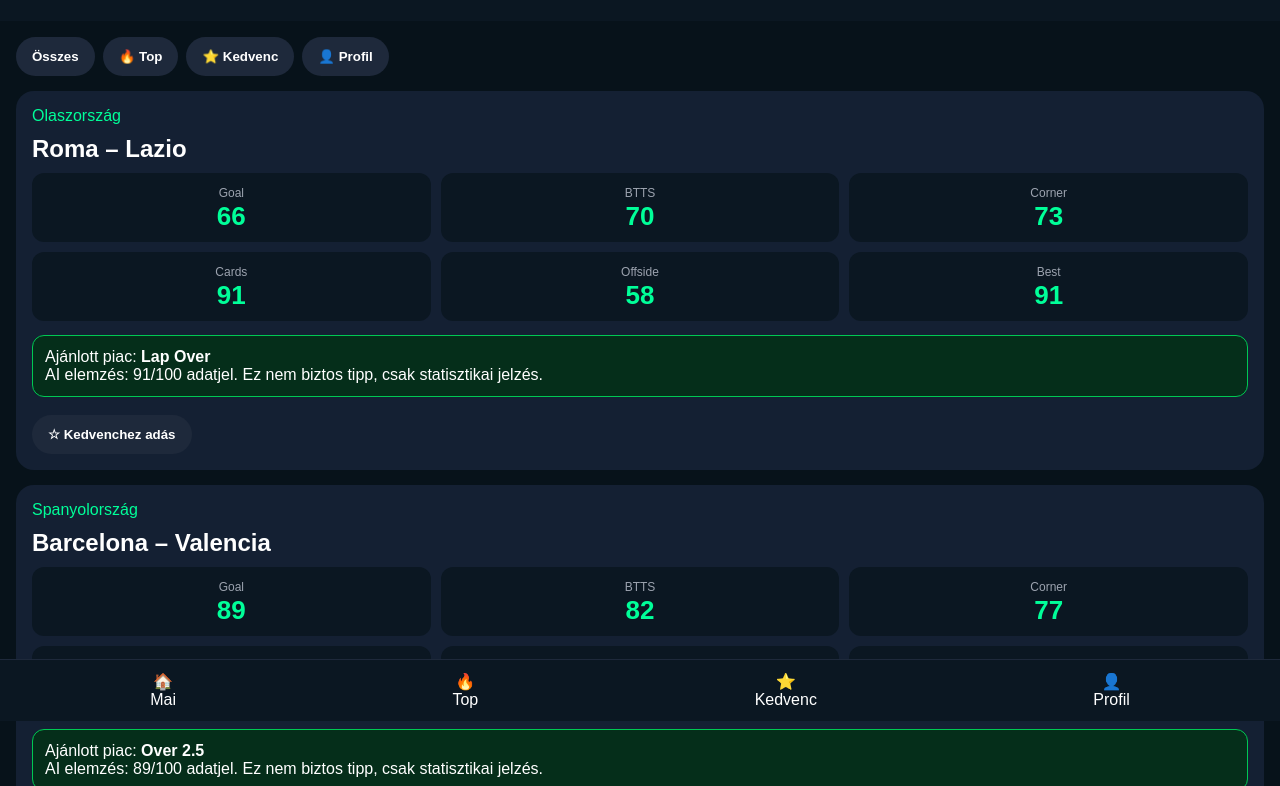
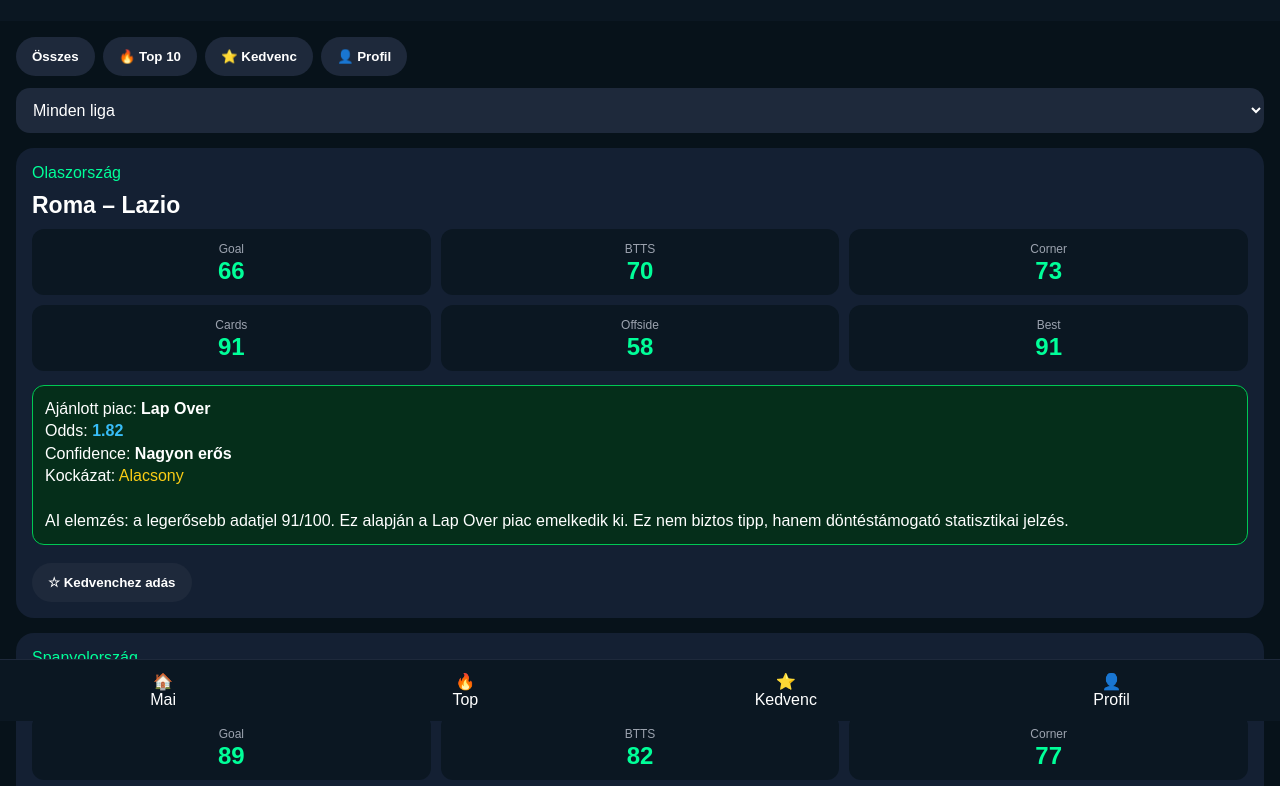
Before and after one commit to apagyizsolt6-ship-it/tippradar-ai, a plain HTML site: page index.html in a window 1280 px wide. Shown: the part 79-865 px from the top of the page. Drawn offline with Linux system fonts and the light colour scheme.

Commit message:
Update index.html

```diff
--- a/index.html
+++ b/index.html
@@ -3,24 +3,27 @@
 <head>
 <meta charset="UTF-8">
 <meta name="viewport" content="width=device-width, initial-scale=1.0">
-<title>TippRadar AI v0.3 Lite</title>
+<title>TippRadar AI v0.4 Lite</title>
 <style>
 body{margin:0;font-family:Arial;background:#07121a;color:white;padding-bottom:80px}
 header{text-align:center;padding:22px;background:#0b1722}
 h1{color:#00ff99;margin:0}
 .small{color:#9ca3af}
 .wrap{padding:16px}
-.btns{display:flex;gap:8px;overflow-x:auto;margin-bottom:15px}
+.btns{display:flex;gap:8px;overflow-x:auto;margin-bottom:12px}
 button{border:0;border-radius:20px;padding:12px 16px;background:#1e293b;color:white;font-weight:bold}
 .active{background:#00c853}
+select{width:100%;padding:13px;border-radius:14px;background:#1e293b;color:white;border:0;margin-bottom:15px;font-size:16px}
 .card{background:#142033;border-radius:18px;padding:16px;margin-bottom:15px}
 .league{color:#00ff99}
-.match{font-size:24px;font-weight:bold;margin:10px 0}
+.match{font-size:23px;font-weight:bold;margin:10px 0}
 .grid{display:grid;grid-template-columns:repeat(3,1fr);gap:10px}
 .box{background:#0b1722;border-radius:12px;padding:10px;text-align:center}
 .box span{color:#9ca3af;font-size:12px}
-.box b{display:block;color:#00ff99;font-size:26px}
-.tip{margin-top:14px;padding:12px;border:1px solid #00c853;border-radius:12px;background:#052e1a}
+.box b{display:block;color:#00ff99;font-size:24px}
+.tip{margin-top:14px;padding:12px;border:1px solid #00c853;border-radius:12px;background:#052e1a;line-height:1.4}
+.warn{color:#facc15}
+.odds{color:#38bdf8;font-weight:bold}
 .nav{position:fixed;bottom:0;left:0;right:0;background:#0b1722;display:flex;justify-content:space-around;padding:12px;border-top:1px solid #1e293b}
 .nav div{text-align:center}
 </style>
@@ -29,16 +32,27 @@
 
 <header>
 <h1>⚽ TippRadar AI</h1>
-<div class="small">v0.3 Lite – stabil mobil verzió</div>
+<div class="small">v0.4 Lite – odds, liga szűrő, confidence</div>
 </header>
 
 <div class="wrap">
+
 <div class="btns">
-<button class="active" onclick="show('all')">Összes</button>
-<button onclick="show('top')">🔥 Top</button>
+<button onclick="show('all')">Összes</button>
+<button onclick="show('top')">🔥 Top 10</button>
 <button onclick="show('fav')">⭐ Kedvenc</button>
 <button onclick="show('profile')">👤 Profil</button>
 </div>
+
+<select id="leagueFilter" onchange="render()">
+<option value="all">Minden liga</option>
+<option value="Olaszország">Olaszország</option>
+<option value="Spanyolország">Spanyolország</option>
+<option value="Anglia">Anglia</option>
+<option value="Németország">Németország</option>
+<option value="Franciaország">Franciaország</option>
+<option value="Magyarország">Magyarország</option>
+</select>
 
 <div id="app"></div>
 </div>
@@ -51,29 +65,48 @@
 </div>
 
 <script>
-let fav = JSON.parse(localStorage.getItem("fav") || "[]");
+let mode="all";
+let fav=JSON.parse(localStorage.getItem("fav")||"[]");
 
-const games = [
- ["Olaszország","Roma","Lazio",66,70,73,91,58,"Lap Over"],
- ["Spanyolország","Barcelona","Valencia",89,82,77,61,55,"Over 2.5"],
- ["Anglia","Liverpool","Arsenal",84,86,81,74,62,"BTTS"],
- ["Németország","Dortmund","Leipzig",88,84,79,68,64,"Over 2.5"],
- ["Franciaország","PSG","Lyon",81,76,85,59,72,"Szöglet Over"],
- ["Magyarország","FTC","Paks",78,74,69,82,51,"Lap Over"]
+const games=[
+["Olaszország","Roma","Lazio",66,70,73,91,58,"Lap Over",1.82],
+["Spanyolország","Barcelona","Valencia",89,82,77,61,55,"Over 2.5",1.67],
+["Anglia","Liverpool","Arsenal",84,86,81,74,62,"BTTS",1.74],
+["Németország","Dortmund","Leipzig",88,84,79,68,64,"Over 2.5",1.70],
+["Franciaország","PSG","Lyon",81,76,85,59,72,"Szöglet Over",1.90],
+["Magyarország","FTC","Paks",78,74,69,82,51,"Lap Over",1.95],
+["Hollandia","Ajax","Feyenoord",86,88,83,76,67,"BTTS + Over",2.05],
+["Portugália","Benfica","Porto",72,75,80,89,60,"Lap Over",1.88]
 ];
 
-function best(g){return Math.max(g[3],g[4],g[5],g[6],g[7]);}
-function id(g){return g[1]+"-"+g[2];}
-
+function id(g){return g[1]+"-"+g[2]}
+function best(g){return Math.max(g[3],g[4],g[5],g[6],g[7])}
+function confidence(g){
+ let b=best(g);
+ if(b>=90)return "Nagyon erős";
+ if(b>=85)return "Erős";
+ if(b>=75)return "Közepes";
+ return "Kockázatos";
+}
+function risk(g){
+ let b=best(g);
+ if(b>=90)return "Alacsony";
+ if(b>=80)return "Közepes";
+ return "Magas";
+}
 function toggle(x){
  if(fav.includes(x)){fav=fav.filter(a=>a!==x)}else{fav.push(x)}
  localStorage.setItem("fav",JSON.stringify(fav));
- show("all");
+ render();
 }
-
+function show(m){
+ mode=m;
+ render();
+}
 function card(g){
  let x=id(g);
  let saved=fav.includes(x);
+ let b=best(g);
  return `
  <div class="card">
  <div class="league">${g[0]}</div>
@@ -84,34 +117,36 @@
  <div class="box"><span>Corner</span><b>${g[5]}</b></div>
  <div class="box"><span>Cards</span><b>${g[6]}</b></div>
  <div class="box"><span>Offside</span><b>${g[7]}</b></div>
- <div class="box"><span>Best</span><b>${best(g)}</b></div>
+ <div class="box"><span>Best</span><b>${b}</b></div>
  </div>
  <div class="tip">
  Ajánlott piac: <b>${g[8]}</b><br>
- AI elemzés: ${best(g)}/100 adatjel. Ez nem biztos tipp, csak statisztikai jelzés.
+ Odds: <span class="odds">${g[9]}</span><br>
+ Confidence: <b>${confidence(g)}</b><br>
+ Kockázat: <span class="warn">${risk(g)}</span><br><br>
+ AI elemzés: a legerősebb adatjel ${b}/100. Ez alapján a ${g[8]} piac emelkedik ki. Ez nem biztos tipp, hanem döntéstámogató statisztikai jelzés.
  </div>
  <br>
- <button onclick="toggle('${x}')">${saved ? "⭐ Mentve" : "☆ Kedvenchez adás"}</button>
+ <button onclick="toggle('${x}')">${saved?"⭐ Mentve":"☆ Kedvenchez adás"}</button>
  </div>`;
 }
+function render(){
+ let list=[...games];
+ let league=document.getElementById("leagueFilter").value;
 
-function show(mode){
- document.querySelectorAll("button").forEach(b=>b.classList.remove("active"));
- let list=[...games];
-
+ if(league!=="all") list=list.filter(g=>g[0]===league);
  if(mode==="top") list=list.filter(g=>best(g)>=85);
  if(mode==="fav") list=list.filter(g=>fav.includes(id(g)));
  if(mode==="profile"){
    document.getElementById("app").innerHTML=
-   "<div class='card'><h2>👤 Profil</h2><p>Projekt: TippRadar AI</p><p>Verzió: v0.3 Lite</p><p>Kedvencek száma: "+fav.length+"</p><p>Ez még mintaadatokkal működő prototípus.</p></div>";
+   "<div class='card'><h2>👤 Profil</h2><p>Projekt: TippRadar AI</p><p>Verzió: v0.4 Lite</p><p>Kedvencek száma: "+fav.length+"</p><p>Következő lépés: valódi napi meccsadatok bekötése API-ból.</p></div>";
    return;
  }
 
  list.sort((a,b)=>best(b)-best(a));
- document.getElementById("app").innerHTML=list.map(card).join("") || "<div class='card'>Nincs találat.</div>";
+ document.getElementById("app").innerHTML=list.map(card).join("")||"<div class='card'>Nincs találat.</div>";
 }
-
-show("all");
+render();
 </script>
 
 </body>
```
